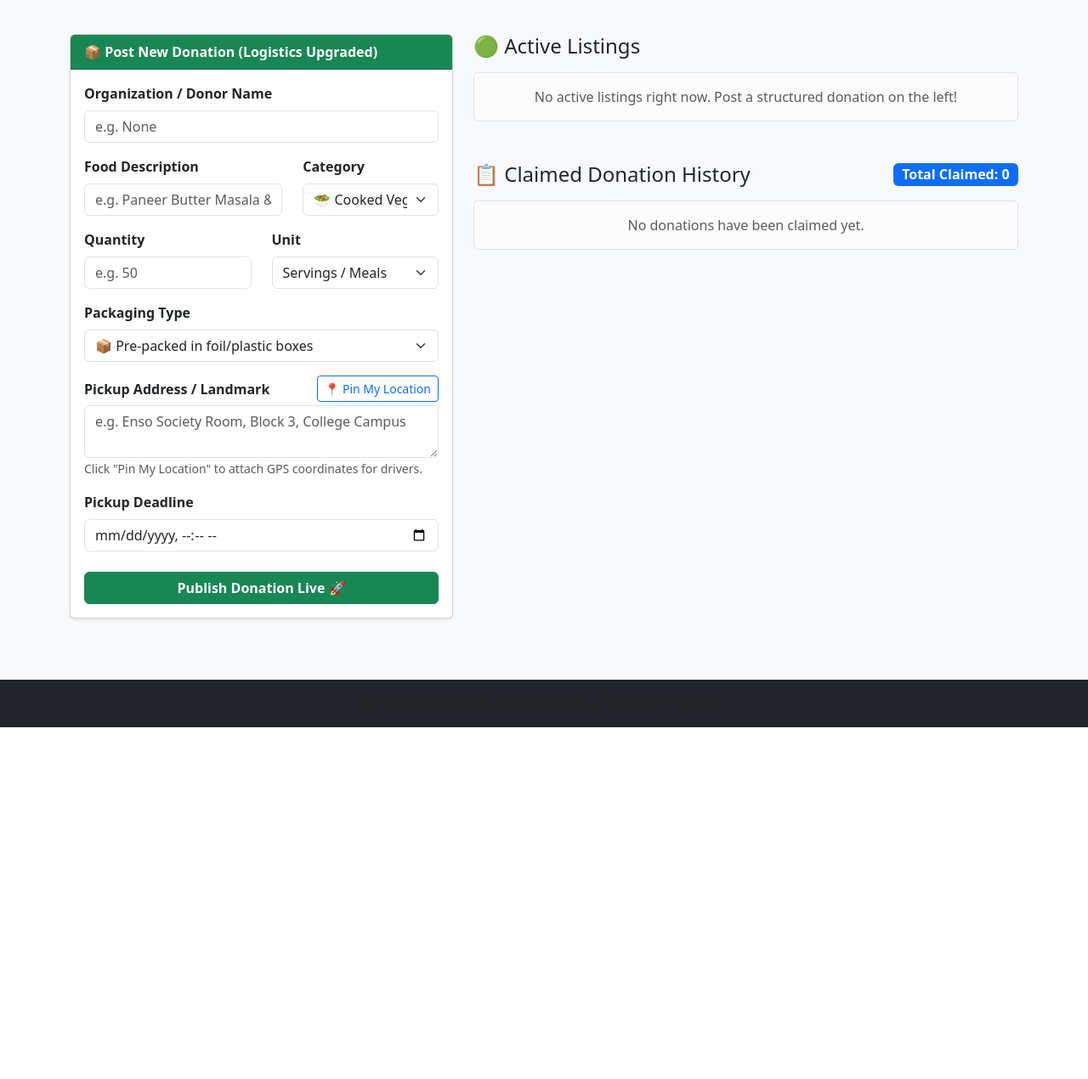
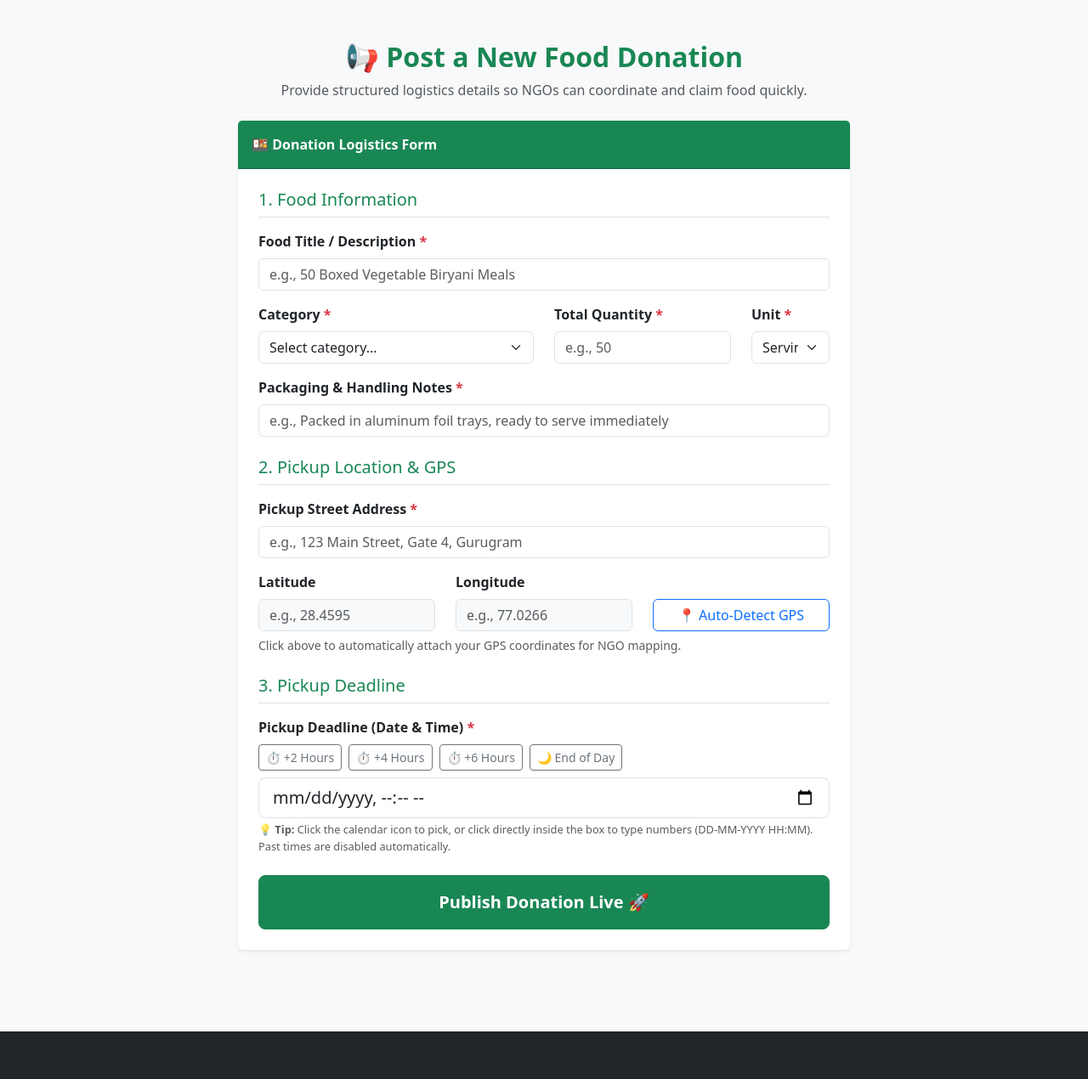
Before and after one commit to Vivekvib/FoodBridge, a Flask app: template templates/donor.html in a window 1280 px wide. Shown: the part 56-1326 px from the top of the page at 85% size. Before the commit the page ends 912 px from the top, so only its background shows below. Run offline with Flask 3, Linux system fonts and the light colour scheme; the template is opened without the code that fills it, so the values that code supplies are empty; some libraries are stand-ins or nearby versions.

Commit message:
Corrected the date& time in donation form

```diff
--- a/templates/donor.html
+++ b/templates/donor.html
@@ -1,229 +1,230 @@
 {% extends "base.html" %}
+
 {% block content %}
-<div class="row mt-3">
+<div class="container mt-4 mb-5">
+  <div class="row justify-content-center">
+    <div class="col-lg-8 col-md-10">
 
-  <!-- LEFT COLUMN: Upgraded Structured Donation Form -->
-  <div class="col-md-5 mb-4">
-    <div class="card shadow-sm">
-      <div class="card-header bg-success text-white fw-bold">
-        📦 Post New Donation (Logistics Upgraded)
+      <!-- Donor Header -->
+      <div class="text-center mb-4">
+        <h2 class="fw-bold text-success">📢 Post a New Food Donation</h2>
+        <p class="text-muted">
+          Provide structured logistics details so NGOs can coordinate and claim food quickly.
+        </p>
       </div>
-      <div class="card-body">
-        <form method="POST" action="{{ url_for('donor') }}" id="donationForm">
 
-          <!-- Hidden Fields for GPS Coordinates -->
-          <input type="hidden" name="latitude" id="latInput">
-          <input type="hidden" name="longitude" id="lngInput">
+      <!-- Donation Form Card -->
+      <div class="card shadow-sm border-0">
+        <div class="card-header bg-success text-white fw-bold py-3">
+          🍱 Donation Logistics Form
+        </div>
+        <div class="card-body p-4">
+          <form method="POST" action="{{ url_for('donor') }}">
+
+            <!-- SECTION 1: Food Details -->
+            <h5 class="text-success mb-3 border-bottom pb-2">1. Food Information</h5>
 
             <div class="mb-3">
-            <label class="form-label fw-semibold">Organization / Donor Name</label>
-            <input type="text" name="org_name" class="form-control" placeholder="e.g. {{ session.get('username') }}" required>
+              <label for="food_item" class="form-label fw-semibold">Food Title / Description <span class="text-danger">*</span></label>
+              <input type="text" class="form-control" id="food_item" name="food_item"
+                     placeholder="e.g., 50 Boxed Vegetable Biryani Meals" required>
             </div>
 
             <div class="row mb-3">
-            <div class="col-7">
-              <label class="form-label fw-semibold">Food Description</label>
-              <input type="text" name="food_item" class="form-control" placeholder="e.g. Paneer Butter Masala & Roti" required>
+              <div class="col-md-6">
+                <label for="category" class="form-label fw-semibold">Category <span class="text-danger">*</span></label>
+                <select class="form-select" id="category" name="category" required>
+                  <option value="" disabled selected>Select category...</option>
+                  <option value="Prepared Meals">Prepared Meals</option>
+                  <option value="Fresh Produce">Fresh Produce</option>
+                  <option value="Packaged / Dry Goods">Packaged / Dry Goods</option>
+                  <option value="Bakery & Dairy">Bakery & Dairy</option>
+                  <option value="Other">Other</option>
+                </select>
               </div>
-            <div class="col-5">
-              <label class="form-label fw-semibold">Category</label>
-              <select name="category" class="form-select" required>
-                <option value="Cooked Veg">🥗 Cooked Veg</option>
-                <option value="Cooked Non-Veg">🍗 Cooked Non-Veg</option>
-                <option value="Raw Grains">🌾 Raw Grains</option>
-                <option value="Baked Goods">🍞 Baked Goods</option>
-                <option value="Beverages">🧃 Beverages</option>
+
+              <div class="col-md-4">
+                <label for="quantity" class="form-label fw-semibold">Total Quantity <span class="text-danger">*</span></label>
+                <input type="number" class="form-control" id="quantity" name="quantity"
+                       min="1" placeholder="e.g., 50" required>
+              </div>
+
+              <div class="col-md-2">
+                <label for="unit" class="form-label fw-semibold">Unit <span class="text-danger">*</span></label>
+                <select class="form-select" id="unit" name="unit" required>
+                  <option value="Servings">Servings</option>
+                  <option value="Kg">Kg</option>
+                  <option value="Boxes">Boxes</option>
+                  <option value="Packets">Packets</option>
+                  <option value="Liters">Liters</option>
                 </select>
               </div>
             </div>
 
-          <div class="row mb-3">
-            <div class="col-6">
-              <label class="form-label fw-semibold">Quantity</label>
-              <input type="number" name="quantity" class="form-control" placeholder="e.g. 50" min="1" required>
+            <div class="mb-4">
+              <label for="packaging_note" class="form-label fw-semibold">Packaging & Handling Notes <span class="text-danger">*</span></label>
+              <input type="text" class="form-control" id="packaging_note" name="packaging_note"
+                     placeholder="e.g., Packed in aluminum foil trays, ready to serve immediately" required>
             </div>
-            <div class="col-6">
-              <label class="form-label fw-semibold">Unit</label>
-              <select name="unit" class="form-select" required>
-                <option value="Servings">Servings / Meals</option>
-                <option value="Kg">Kg</option>
-                <option value="Liters">Liters</option>
-                <option value="Boxes">Boxes / Packets</option>
-                <option value="Pieces">Pieces</option>
-              </select>
+
+            <!-- SECTION 2: Pickup Logistics & Location -->
+            <h5 class="text-success mb-3 border-bottom pb-2">2. Pickup Location & GPS</h5>
+
+            <div class="mb-3">
+              <label for="address" class="form-label fw-semibold">Pickup Street Address <span class="text-danger">*</span></label>
+              <input type="text" class="form-control" id="address" name="address"
+                     placeholder="e.g., 123 Main Street, Gate 4, Gurugram" required>
+            </div>
+
+            <div class="row align-items-end mb-4">
+              <div class="col-md-4">
+                <label for="latitude" class="form-label fw-semibold">Latitude</label>
+                <input type="text" class="form-control bg-light" id="latitude" name="latitude"
+                       placeholder="e.g., 28.4595" readonly>
+              </div>
+              <div class="col-md-4">
+                <label for="longitude" class="form-label fw-semibold">Longitude</label>
+                <input type="text" class="form-control bg-light" id="longitude" name="longitude"
+                       placeholder="e.g., 77.0266" readonly>
+              </div>
+              <div class="col-md-4 mt-2 mt-md-0">
+                <button type="button" class="btn btn-outline-primary w-100" onclick="getLocation()">
+                  📍 Auto-Detect GPS
+                </button>
+              </div>
+              <div class="col-12 mt-1">
+                <span id="gpsStatus" class="small text-muted">Click above to automatically attach your GPS coordinates for NGO mapping.</span>
               </div>
             </div>
 
-          <div class="mb-3">
-            <label class="form-label fw-semibold">Packaging Type</label>
-            <select name="packaging_note" class="form-select" required>
-              <option value="Pre-packed in containers">📦 Pre-packed in foil/plastic boxes</option>
-              <option value="Bulk vessels - bring containers">🍲 In bulk vessels (bring containers)</option>
-              <option value="Original manufacturer packaging">🏷️ Original manufacturer packaging</option>
-            </select>
+            <!-- SECTION 3: Deadline & Expiry -->
+            <h5 class="text-success mb-3 border-bottom pb-2">3. Pickup Deadline</h5>
+
+            <div class="mb-4">
+              <label class="form-label fw-semibold">Pickup Deadline (Date & Time) <span class="text-danger">*</span></label>
+
+              <!-- One-Click Quick Expiry Presets -->
+              <div class="d-flex gap-2 mb-2 flex-wrap">
+                <button type="button" class="btn btn-sm btn-outline-secondary" onclick="setExpiryHours(2)">⏱️ +2 Hours</button>
+                <button type="button" class="btn btn-sm btn-outline-secondary" onclick="setExpiryHours(4)">⏱️ +4 Hours</button>
+                <button type="button" class="btn btn-sm btn-outline-secondary" onclick="setExpiryHours(6)">⏱️ +6 Hours</button>
+                <button type="button" class="btn btn-sm btn-outline-secondary" onclick="setExpiryEndOfDay()">🌙 End of Day</button>
               </div>
 
-          <div class="mb-3">
-            <div class="d-flex justify-content-between align-items-center mb-1">
-              <label class="form-label fw-semibold mb-0">Pickup Address / Landmark</label>
-              <button type="button" class="btn btn-sm btn-outline-primary" id="geoBtn" onclick="getLocation()">
-                📍 Pin My Location
+              <!-- Datetime Input -->
+              <input type="datetime-local" name="expiry" id="expiryInput" class="form-control form-control-lg" required>
+
+              <small class="text-muted d-block mt-1" style="font-size: 0.8rem;">
+                💡 <strong>Tip:</strong> Click the calendar icon to pick, or click directly inside the box to type numbers (DD-MM-YYYY HH:MM). Past times are disabled automatically.
+              </small>
+            </div>
+
+            <!-- Submit Button -->
+            <div class="d-grid mt-4">
+              <button type="submit" class="btn btn-success btn-lg fw-bold py-3">
+                Publish Donation Live 🚀
               </button>
             </div>
-            <textarea name="address" class="form-control" rows="2" placeholder="e.g. Enso Society Room, Block 3, College Campus" required></textarea>
-            <small class="text-muted" id="geoStatus">Click "Pin My Location" to attach GPS coordinates for drivers.</small>
-          </div>
 
-          <div class="mb-4">
-            <label class="form-label fw-semibold">Pickup Deadline</label>
-            <input type="datetime-local" name="expiry" class="form-control" required>
-          </div>
-
-          <button type="submit" class="btn btn-success w-100 fw-bold">
-            Publish Donation Live 🚀
-          </button>
           </form>
         </div>
       </div>
+
+      <!-- Optional: Donor Active Listings Section -->
+      {% if my_donations and my_donations|length > 0 %}
+      <div class="card shadow-sm border-0 mt-5">
+        <div class="card-header bg-dark text-white fw-bold">
+          📋 My Recently Posted Donations
         </div>
-
-  <!-- RIGHT COLUMN: Active Listings & Claimed History Log -->
-  <div class="col-md-7">
-
-    <!-- 1. ACTIVE LISTINGS (Waiting to be claimed) -->
-    <h4 class="mb-3">🟢 Active Listings</h4>
-
-    {% set active_count = namespace(val=0) %}
+        <div class="card-body p-0">
+          <div class="list-group list-group-flush">
             {% for d in my_donations %}
-      {% if d.status|lower == 'active' %}
-        {% set active_count.val = active_count.val + 1 %}
-        <div class="card mb-3 shadow-sm border-start border-success border-4">
-          <div class="card-body">
-            <div class="d-flex justify-content-between align-items-start mb-2">
+            <div class="list-group-item p-3 d-flex justify-content-between align-items-center">
               <div>
                 <span class="badge bg-light text-dark border mb-1">{{ d.category }}</span>
-                <h5 class="card-title text-success mb-1">{{ d.food_item }}</h5>
-                <div class="fw-semibold">
-                  Qty: {{ d.quantity }} {{ d.unit }} &bull;
-                  <small class="text-muted">Expires: {{ (d.expiry_datetime | string)[:16] if d.expiry_datetime else '' }}</small>
+                <h6 class="mb-0 fw-bold">{{ d.food_item }}</h6>
+                <small class="text-muted">
+                  <strong>Qty:</strong> {{ d.quantity }} {{ d.unit }} |
+                  <strong>Status:</strong>
+                  <span class="badge {% if d.status == 'Active' %}bg-success{% else %}bg-secondary{% endif %}">{{ d.status }}</span>
+                </small>
+              </div>
+              <div class="text-end">
+                <small class="text-muted d-block" style="font-size: 0.75rem;">
+                  Expires: {{ (d.expiry_datetime | string)[:16] if d.expiry_datetime else 'N/A' }}
+                </small>
+                {% if d.status == 'Claimed' %}
+                  <a href="{{ url_for('chat', donation_id=d.id) }}" class="btn btn-sm btn-primary mt-1">💬 Open Chat</a>
+                {% endif %}
               </div>
             </div>
-              <span class="badge bg-success">Active (Listed)</span>
-            </div>
-
-            <div class="bg-light p-2 rounded mb-2" style="font-size: 0.85rem;">
-              <div><strong>📍 Address:</strong> {{ d.address }}</div>
-              <div><strong>📦 Packaging:</strong> {{ d.packaging_note }}</div>
-              {% if d.latitude and d.longitude %}
-                <div class="text-primary mt-1">✓ GPS Location Pinned</div>
-              {% endif %}
-            </div>
-
-            <hr class="my-2">
-
-            <div class="d-flex justify-content-between align-items-center">
-              <small class="text-muted">
-                Posted: {{ (d.created_at | string)[:16] if d.created_at else '' }}
-              </small>
-
-              <div class="d-flex gap-2">
-                <!-- Delete Listing Button -->
-                <form method="POST" action="{{ url_for('delete_donation', donation_id=d.id) }}"
-                      onsubmit="return confirm('Remove this listing?');">
-                  <button type="submit" class="btn btn-outline-danger btn-sm">
-                    🗑️ Delete
-                  </button>
-                </form>
-
-                <button class="btn btn-outline-secondary btn-sm" disabled>
-                  Wait for Claim
-                </button>
+            {% endfor %}
           </div>
         </div>
-          </div>
-        </div>
-      {% endif %}
-    {% endfor %}
-
-    {% if active_count.val == 0 %}
-      <div class="alert alert-light border text-center text-muted mb-4">
-        No active listings right now. Post a structured donation on the left!
-      </div>
-    {% endif %}
-
-    <!-- 2. CLAIMED DONATION HISTORY -->
-    <div class="d-flex justify-content-between align-items-center mt-5 mb-3">
-      <h4 class="mb-0">📋 Claimed Donation History</h4>
-      {% set claimed_count = namespace(val=0) %}
-      {% for d in my_donations %}
-        {% if d.status|lower == 'claimed' %}
-          {% set claimed_count.val = claimed_count.val + 1 %}
-        {% endif %}
-      {% endfor %}
-      <span class="badge bg-primary fs-6">Total Claimed: {{ claimed_count.val }}</span>
-    </div>
-
-    {% if claimed_count.val > 0 %}
-      <div class="list-group shadow-sm mb-4">
-        {% for d in my_donations %}
-          {% if d.status|lower == 'claimed' %}
-            <div class="list-group-item d-flex justify-content-between align-items-center py-3">
-              <div class="me-3">
-                <div class="fw-bold text-dark">{{ d.food_item }}</div>
-                <div class="text-muted" style="font-size: 0.85rem;">
-                  Qty: {{ d.quantity }} {{ d.unit }} &bull; Posted: {{ (d.created_at | string)[:16] if d.created_at else '' }}
-                </div>
-              </div>
-              <div class="d-flex align-items-center gap-2">
-                <span class="badge bg-light text-primary border">Claimed</span>
-                <a href="{{ url_for('chat', donation_id=d.id) }}" class="btn btn-primary btn-sm d-flex align-items-center">
-                  💬 Chat
-                </a>
-              </div>
-            </div>
-          {% endif %}
-        {% endfor %}
-      </div>
-    {% else %}
-      <div class="alert alert-light border text-center text-muted">
-        No donations have been claimed yet.
       </div>
       {% endif %}
 
     </div>
   </div>
+</div>
 
-<!-- HTML5 Geolocation Script -->
+<!-- JavaScript for GPS Detection & Future-Only Calendar Lock -->
 <script>
-function getLocation() {
-  const statusEl = document.getElementById("geoStatus");
-  const btnEl = document.getElementById("geoBtn");
+// 1. Lock the Calendar to prevent selecting any past date or time
+function enforceMinDateTime() {
+  const now = new Date();
+  // Adjust for local timezone offset so the ISO string matches user's clock exactly
+  now.setMinutes(now.getMinutes() - now.getTimezoneOffset());
+  const localMinDateTime = now.toISOString().slice(0, 16);
 
-  if (!navigator.geolocation) {
-    statusEl.innerText = "Geolocation is not supported by your browser.";
-    return;
+  const expiryInput = document.getElementById("expiryInput");
+  if (expiryInput) {
+    expiryInput.min = localMinDateTime;
+  }
 }
 
-  btnEl.disabled = true;
-  btnEl.innerText = "📍 Pinning...";
-  statusEl.innerText = "Locating...";
+// 2. Helper: Set deadline to X hours from now
+function setExpiryHours(hours) {
+  const target = new Date();
+  target.setHours(target.getHours() + hours);
+  target.setMinutes(target.getMinutes() - target.getTimezoneOffset());
+  document.getElementById("expiryInput").value = target.toISOString().slice(0, 16);
+}
+
+// 3. Helper: Set deadline to 11:59 PM today
+function setExpiryEndOfDay() {
+  const target = new Date();
+  target.setHours(23, 59, 0, 0);
+  target.setMinutes(target.getMinutes() - target.getTimezoneOffset());
+  document.getElementById("expiryInput").value = target.toISOString().slice(0, 16);
+}
+
+// 4. Geolocation Auto-Detect Function
+function getLocation() {
+  const statusEl = document.getElementById("gpsStatus");
+  if (navigator.geolocation) {
+    statusEl.innerText = "Locating... Please allow browser permission.";
+    statusEl.className = "small text-primary fw-semibold";
 
     navigator.geolocation.getCurrentPosition(
       (position) => {
-      document.getElementById("latInput").value = position.coords.latitude;
-      document.getElementById("lngInput").value = position.coords.longitude;
-      statusEl.innerHTML = `<span class="text-success fw-bold">✓ Location pinned (${position.coords.latitude.toFixed(4)}, ${position.coords.longitude.toFixed(4)})</span>`;
-      btnEl.innerText = "✓ Pinned";
-      btnEl.classList.remove("btn-outline-primary");
-      btnEl.classList.add("btn-success");
-      btnEl.disabled = false;
+        document.getElementById("latitude").value = position.coords.latitude.toFixed(6);
+        document.getElementById("longitude").value = position.coords.longitude.toFixed(6);
+        statusEl.innerText = "✅ GPS Coordinates Captured Successfully!";
+        statusEl.className = "small text-success fw-semibold";
       },
       (error) => {
-      statusEl.innerHTML = `<span class="text-danger">Could not get location: ${error.message}</span>`;
-      btnEl.innerText = "📍 Try Again";
-      btnEl.disabled = false;
+        statusEl.innerText = "❌ Could not retrieve location. Please allow GPS permissions in your browser.";
+        statusEl.className = "small text-danger fw-semibold";
       }
     );
+  } else {
+    statusEl.innerText = "❌ Geolocation is not supported by your browser.";
+    statusEl.className = "small text-danger fw-semibold";
   }
+}
+
+// Run date lock immediately when the page loads
+document.addEventListener("DOMContentLoaded", enforceMinDateTime);
 </script>
 {% endblock %}
```
Lines whose indentation alone changed are shown as unchanged.
